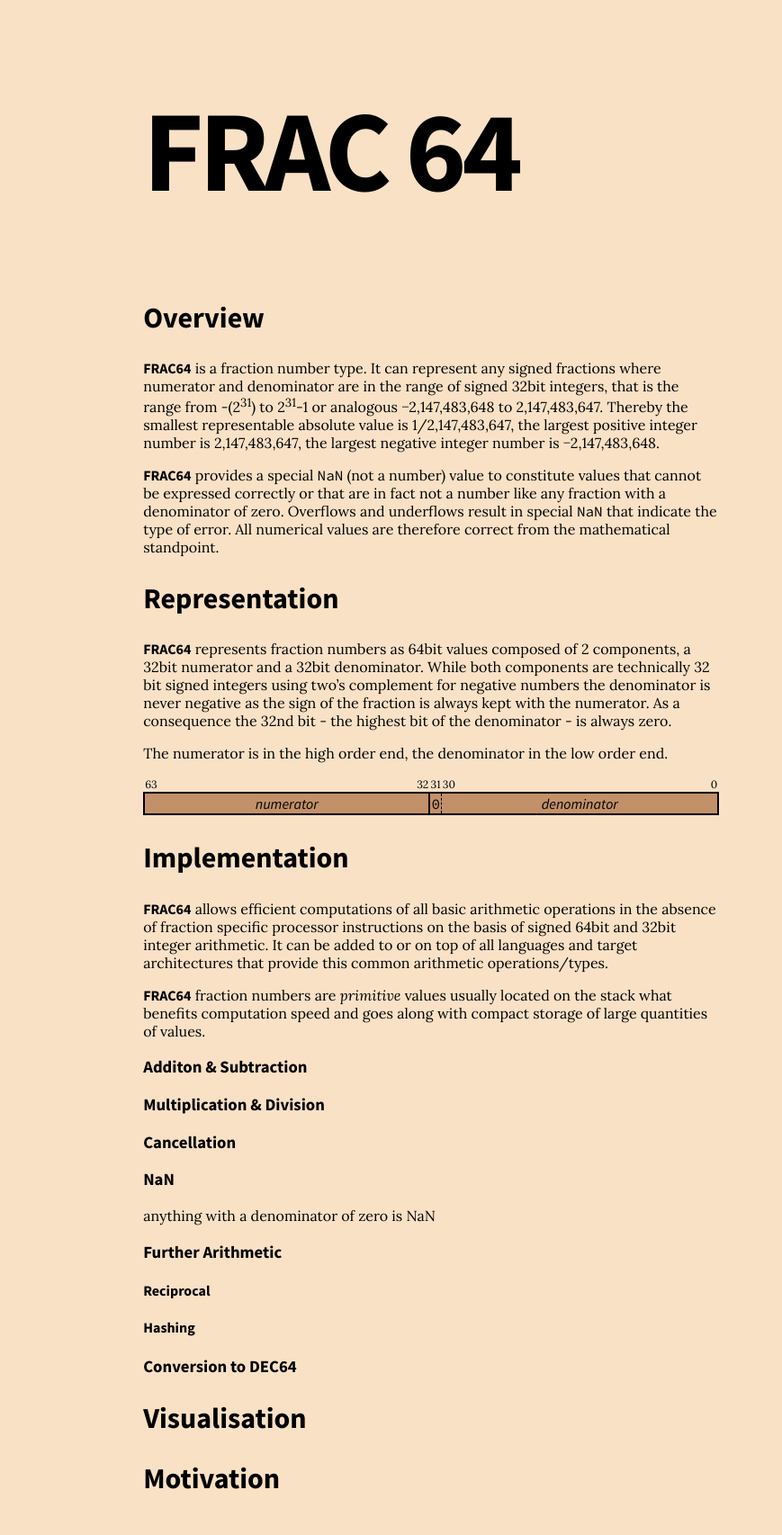
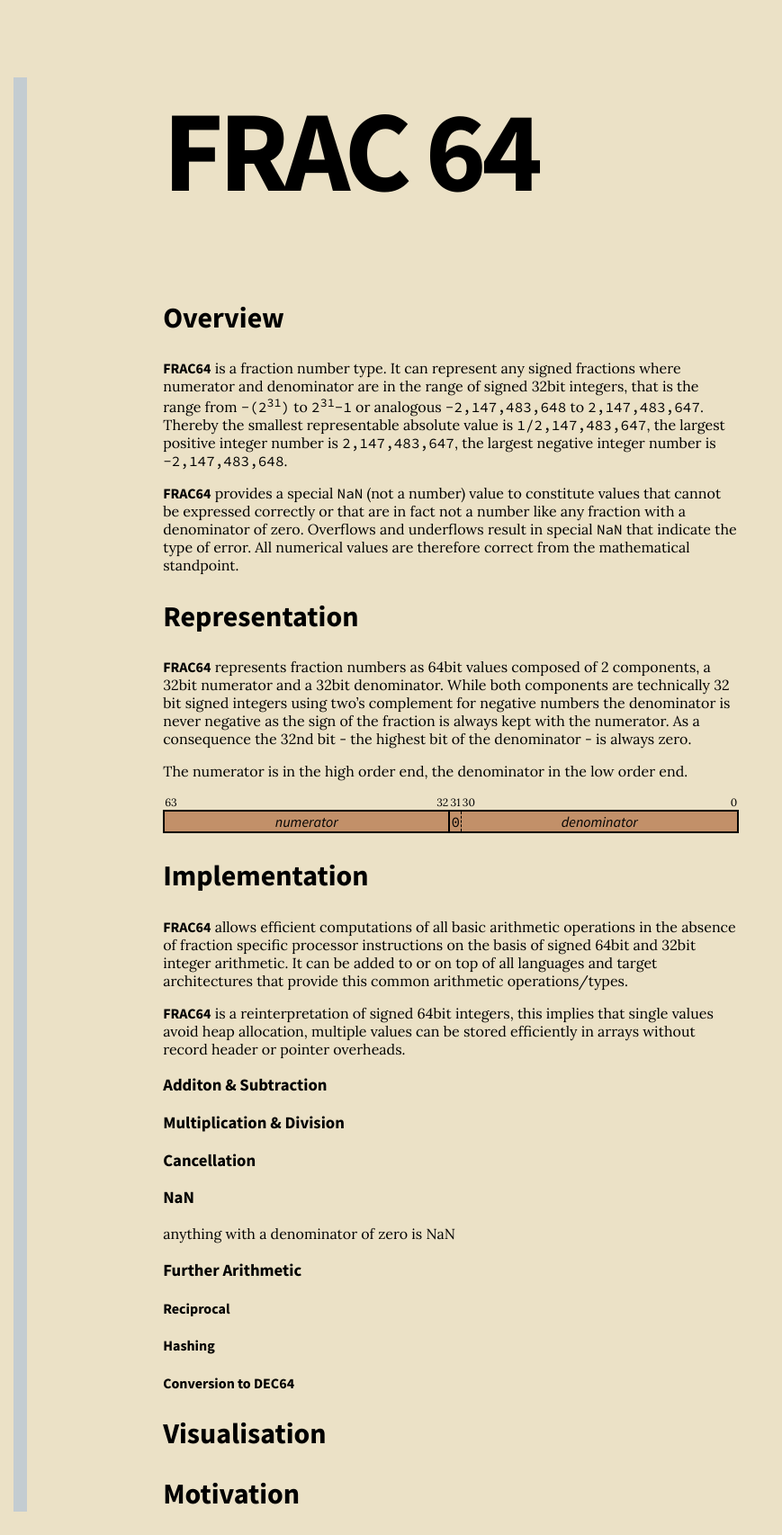
Before and after one commit to frac64/frac64.github.io, a Jekyll site: the page built from index.md, in a window 1280 px wide. Shown: the whole page at 90% size, without its empty margins (0-869 px from the left). Built offline with Jekyll 4.4.1, drawn with Linux system fonts in a browser that asks for light colours.

Commit message:
babysteps

```diff
--- a/frac64.css
+++ b/frac64.css
@@ -4,7 +4,9 @@
 
 body {
 	font-family: Lora;
-	background-color: rgba(249, 225, 198, 1);
+	background-color: rgba(235, 225, 198, 1);
+	border-left: 15px solid #c3ccd1;
+	margin-left: 15px;
 }
 
 h1, h2, h3, h4 {
--- a/index.md
+++ b/index.md
@@ -8,10 +8,11 @@ title:  "64 bit Fraction Numbers"
 ## Overview
 **FRAC64** is a fraction number type. It can represent any signed fractions
 where numerator and denominator are in the range of signed 32bit integers, that
-is the range from -(2<sup>31</sup>) to 2<sup>31</sup>-1 or analogous
-−2,147,483,648 to 2,147,483,647. Thereby the smallest representable absolute
-value is 1/2,147,483,647, the largest positive integer number is 2,147,483,647,
-the largest negative integer number is −2,147,483,648.
+is the range from <code>-(2<sup>31</sup>)</code> to <code>2<sup>31</sup>-1</code>
+or analogous `−2,147,483,648` to `2,147,483,647`.
+Thereby the smallest representable absolute value is `1/2,147,483,647`,
+the largest positive integer number is `2,147,483,647`,
+the largest negative integer number is `−2,147,483,648`.
 
 **FRAC64** provides a special `NaN` (not a number) value to constitute values
 that cannot be expressed correctly or that are in fact not a number like
@@ -52,9 +53,9 @@ the absence of fraction specific processor instructions on the basis of signed
 64bit and 32bit integer arithmetic. It can be added to or on top of all languages
 and target architectures that provide this common arithmetic operations/types.
 
-**FRAC64** fraction numbers are _primitive_ values usually located on the stack
-what benefits computation speed and goes along with compact storage of large
-quantities of values.
+**FRAC64** is a reinterpretation of signed 64bit integers, this implies that
+single values avoid heap allocation, multiple values can be stored efficiently
+in arrays without record header or pointer overheads.
 
 ### Additon & Subtraction
 
@@ -71,7 +72,7 @@ anything with a denominator of zero is NaN
 
 #### Hashing
 
-### Conversion to DEC64
+#### Conversion to DEC64
 
 ## Visualisation
 
```
